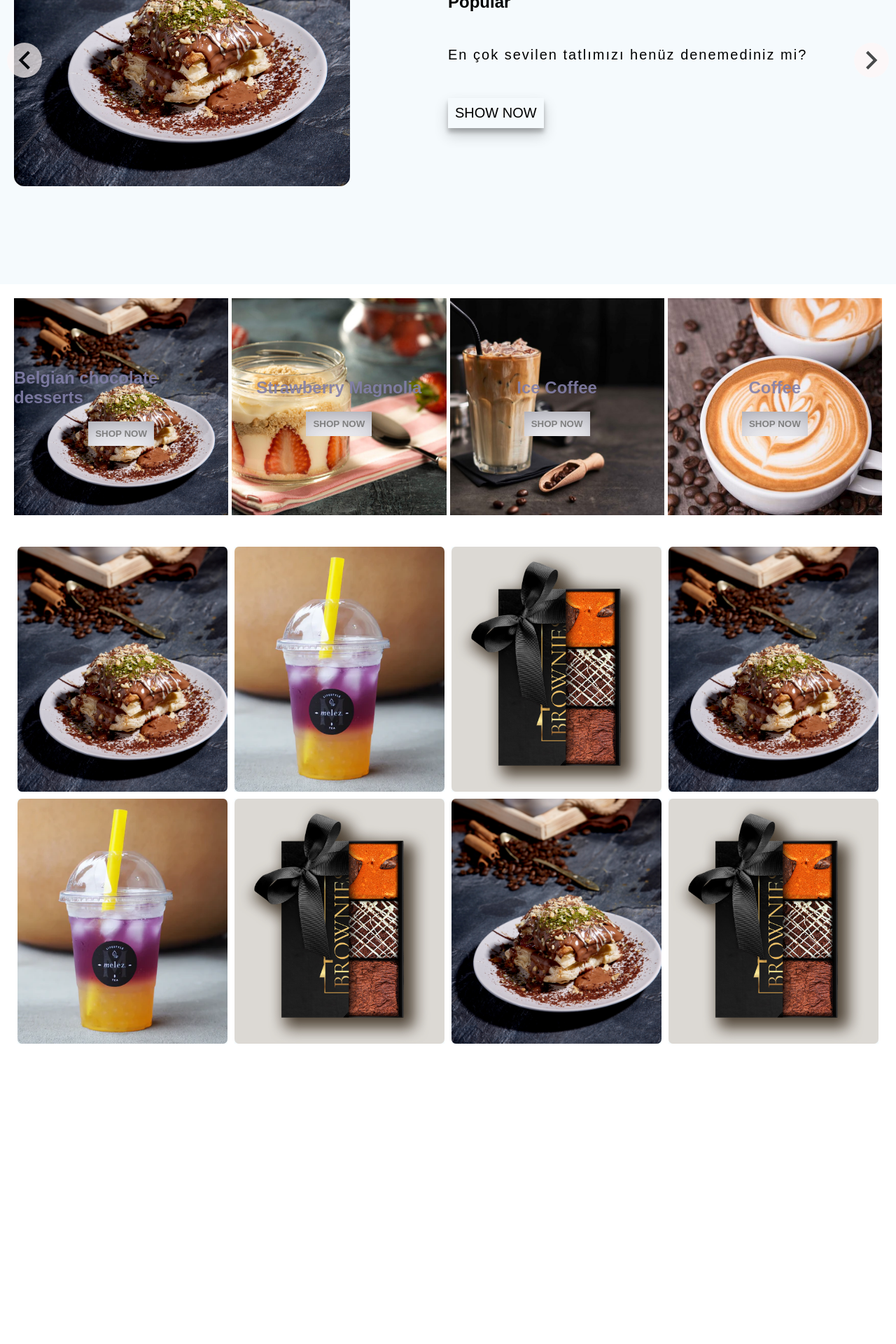
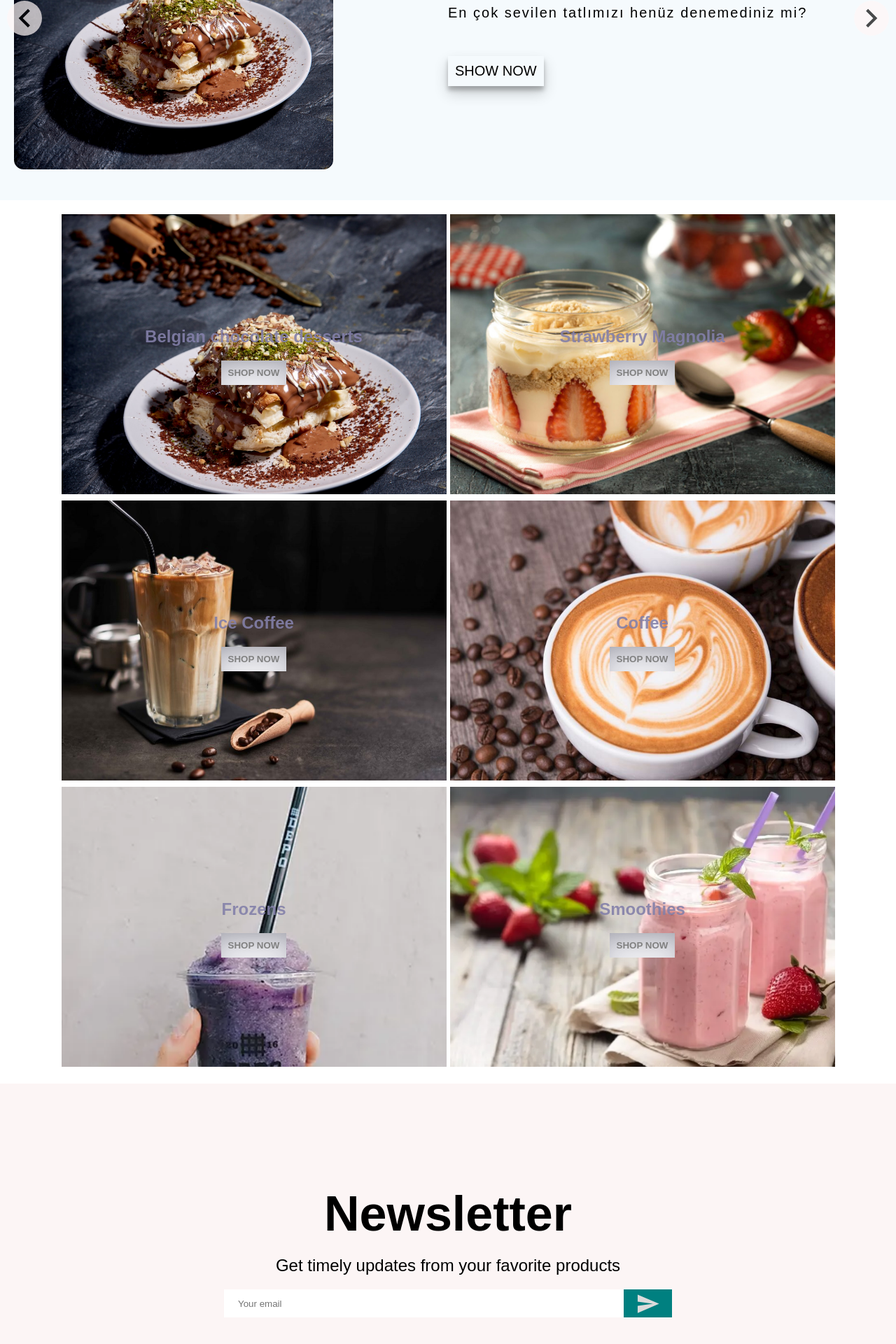
Before and after one commit to lyokocode/ecommerce, a React (Create React App) app in the folder frontend/: page / in a window 1280 px wide. Shown: the part 294-2214 px from the top of the page at 70% size. Before the commit the page ends 1810 px from the top, so only its background shows below. Built offline with nearby package versions, Linux system fonts and the light colour scheme.

Commit message:
newsletter

```diff
--- /dev/null
+++ b/frontend/src/components/Newsletter.jsx
@@ -0,0 +1,19 @@
+import React from 'react'
+import "../styles/newsletter.scss"
+import { MdSend } from "react-icons/md"
+const Newsletter = () => {
+    return (
+        <main className='newsletter-container'>
+            <h1 className='newsletter-title'>Newsletter</h1>
+            <div className='newsletter-description'>Get timely updates from your favorite products</div>
+            <form className='input-container'>
+                <input type="email" placeholder='Your email' />
+                <button type='submit'>
+                    <MdSend />
+                </button>
+            </form>
+        </main>
+    )
+}
+
+export default Newsletter
--- a/frontend/src/data.js
+++ b/frontend/src/data.js
@@ -113,17 +113,17 @@ export const categories = [
         category: "Coffee",
         image: "/images/latte.jpg",
     }
-    // ,
-    // {
-    //     _id: 5,
-    //     category: "Frozens",
-    //     image: "/images/ormanfrozen.jpg",
-    // },
-    // {
-    //     _id: 6,
-    //     category: "Smoothies",
-    //     image: "/images/cileksmoothie.jpg",
-    // }
+    ,
+    {
+        _id: 5,
+        category: "Frozens",
+        image: "/images/ormanfrozen.jpg",
+    },
+    {
+        _id: 6,
+        category: "Smoothies",
+        image: "/images/cileksmoothie.jpg",
+    }
 ]
 
 export const popularProducts = [
--- a/frontend/src/pages/Home.jsx
+++ b/frontend/src/pages/Home.jsx
@@ -1,6 +1,7 @@
 import React from 'react'
 import Categories from '../components/Categories'
-import Products from '../components/Products'
+import Newsletter from '../components/Newsletter'
+// import Products from '../components/Products'
 import Slider from '../components/Slider'
 
 
@@ -9,7 +10,8 @@ const Home = () => {
         <div className='home'>
             <Slider />
             <Categories />
-            <Products />
+            {/* <Products /> */}
+            <Newsletter />
         </div>
     )
 }
--- a/frontend/src/styles/category.scss
+++ b/frontend/src/styles/category.scss
@@ -1,20 +1,21 @@
 .categories-container {
     display: flex;
     padding: 20px;
-    justify-content: space-between;
+    justify-content: center;
     gap: 5px;
+    flex-wrap: wrap;
 
     .category {
         flex: 1;
+        max-width: 550px;
+        min-width: 500px;
         position: relative;
 
         img {
             width: 100%;
-            min-width: 300px;
-            max-width: 500px;
             height: 100%;
             min-height: 100px;
-            max-height: 300;
+            max-height: 400px;
             object-fit: cover;
         }
 
--- a/frontend/src/styles/navbar.scss
+++ b/frontend/src/styles/navbar.scss
@@ -2,8 +2,8 @@
     height: 60px;
     position: sticky;
     top: 0;
-    z-index: 1;
-    opacity: 0.8;
+    z-index: 10;
+    opacity: 0.95;
     background-color: white;
     color: black;
 
--- /dev/null
+++ b/frontend/src/styles/newsletter.scss
@@ -0,0 +1,45 @@
+.newsletter-container {
+    height: 60vh;
+    width: 100%;
+    background-color: #fcf5f5;
+    display: flex;
+    flex-direction: column;
+    align-items: center;
+    justify-content: center;
+
+    .newsletter-title {
+        font-size: 70px;
+        margin-bottom: 20px;
+    }
+
+    .newsletter-description {
+        font-size: 24px;
+        margin-bottom: 20px;
+    }
+
+    .input-container {
+        width: 50%;
+        height: 40px;
+        background-color: white;
+        display: flex;
+        justify-content: space-between;
+        align-items: center;
+
+        input {
+            flex: 8;
+            height: 100%;
+            padding-left: 20px;
+        }
+
+        button {
+            flex: 1;
+            display: flex;
+            align-items: center;
+            justify-content: center;
+            height: 100%;
+            background-color: teal;
+            font-size: 35px;
+            color: rgb(219, 219, 219);
+        }
+    }
+}
--- a/frontend/src/styles/slider.scss
+++ b/frontend/src/styles/slider.scss
@@ -1,6 +1,6 @@
 .slider-container {
     max-width: 100vw;
-    height: 80vh;
+    height: 65vh;
     display: flex;
     // padding: 20px;
     position: relative;
@@ -43,14 +43,14 @@
             display: flex;
             align-items: center;
             width: 100vw;
-            height: 80vh;
+            height: 65vh;
 
             .image-container {
                 flex: 1;
                 height: 100%;
 
                 img {
-                    height: 80%;
+                    height: 95%;
                     max-width: 600px;
                     object-fit: cover;
                     border-radius: 3%;
```
